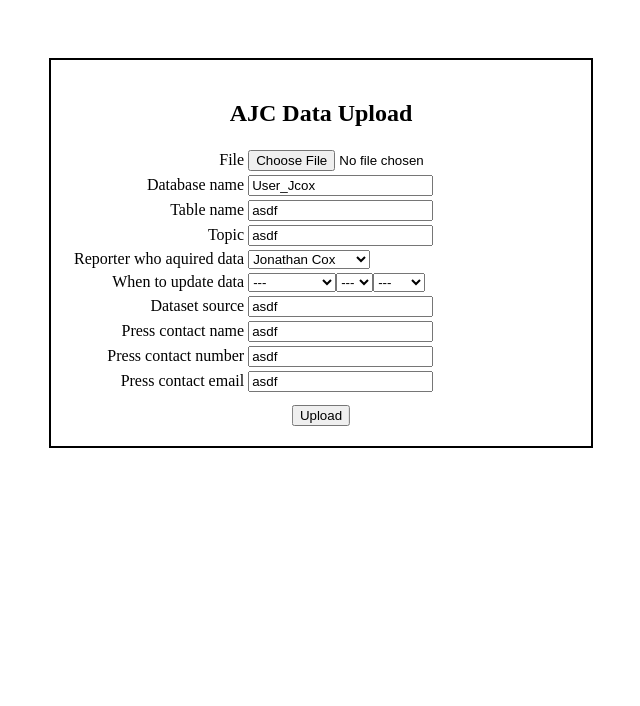
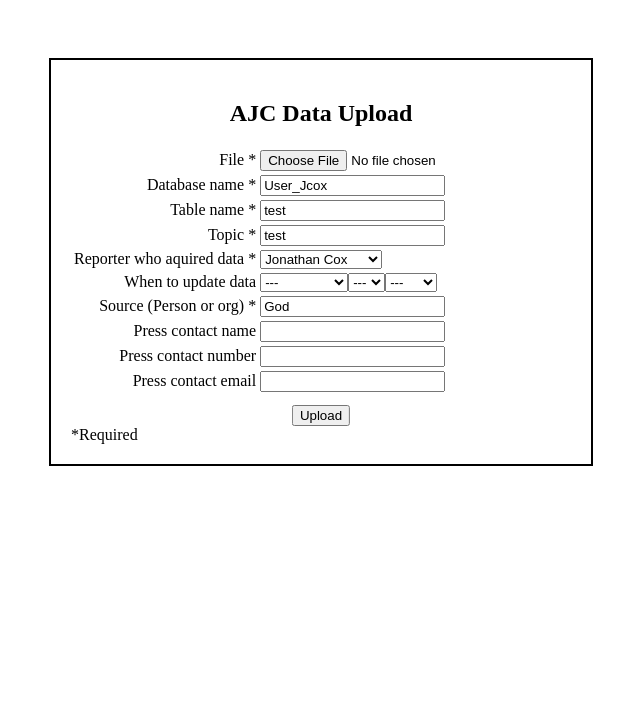
Before and after one commit to NewsappAJC/data-portal, a Django app: template upload/templates/upload.html in a window 1280 px wide. Shown: the top 706 px of the page, without its empty margins (327-967 px from the left). Run offline with Django 3.2, Linux system fonts and the light colour scheme; the template is opened without the code that fills it: values that come from a table or form of the project are taken from there, others are empty; parts of the project's set-up code (start-up, migrations or seed data) failed here and were passed over.

```diff
--- a/upload/forms.py
+++ b/upload/forms.py
@@ -10,11 +10,11 @@ REPORTERS = (
 class DataForm(forms.Form):
     file = forms.FileField()
     db_name = forms.CharField(label='Database name', max_length=100, initial='User_Jcox')
-    table_name = forms.CharField(label='Table name', max_length=100, initial='asdf')
-    topic = forms.CharField(label='Topic', max_length=100, initial='asdf')
+    table_name = forms.CharField(label='Table name', max_length=100, initial='test')
+    topic = forms.CharField(label='Topic', max_length=100, initial='test')
     reporter_name = forms.ChoiceField(label='Reporter who aquired data', choices=REPORTERS, initial='Jonathan Cox')
     next_aquisition = forms.DateField(label='When to update data', widget=forms.SelectDateWidget, required=False)
-    owner = forms.CharField(label='Dataset source', max_length=100, initial='asdf')
-    press_contact = forms.CharField(label='Press contact name', max_length=100, initial='asdf')
-    press_contact_number = forms.CharField(label='Press contact number', max_length=100, initial='asdf')
-    press_contact_email = forms.CharField(label='Press contact email', max_length=100, initial='asdf')
+    owner = forms.CharField(label='Source (Person or org)', max_length=100, initial='God')
+    press_contact = forms.CharField(label='Press contact name', max_length=100, required=False)
+    press_contact_number = forms.CharField(label='Press contact number', max_length=100, required=False)
+    press_contact_email = forms.EmailField(label='Press contact email', required=False)
--- a/upload/templates/upload.html
+++ b/upload/templates/upload.html
@@ -38,7 +38,11 @@
         <table>
           {% for field in form %}
           <tr>
-              <td class="label">{{ field.label }}</td>
+              <td class="label">{{ field.label }}
+                {% if field.field.required %}
+                <span>*</span>
+                {% endif %}
+              </td>
               <td>{{ field }}</td>
               {% for error in field.errors %}
               <td>{{ error }}</td>
@@ -48,6 +52,7 @@
         </table>
         <input type="submit" value="Upload" class="file-submit"/>
       </form>
+      *Required
     </div>
     {% if messages %}
     <div class="messages">
```
Also changed, not shown: upload/views.py (+6 -4 lines).
